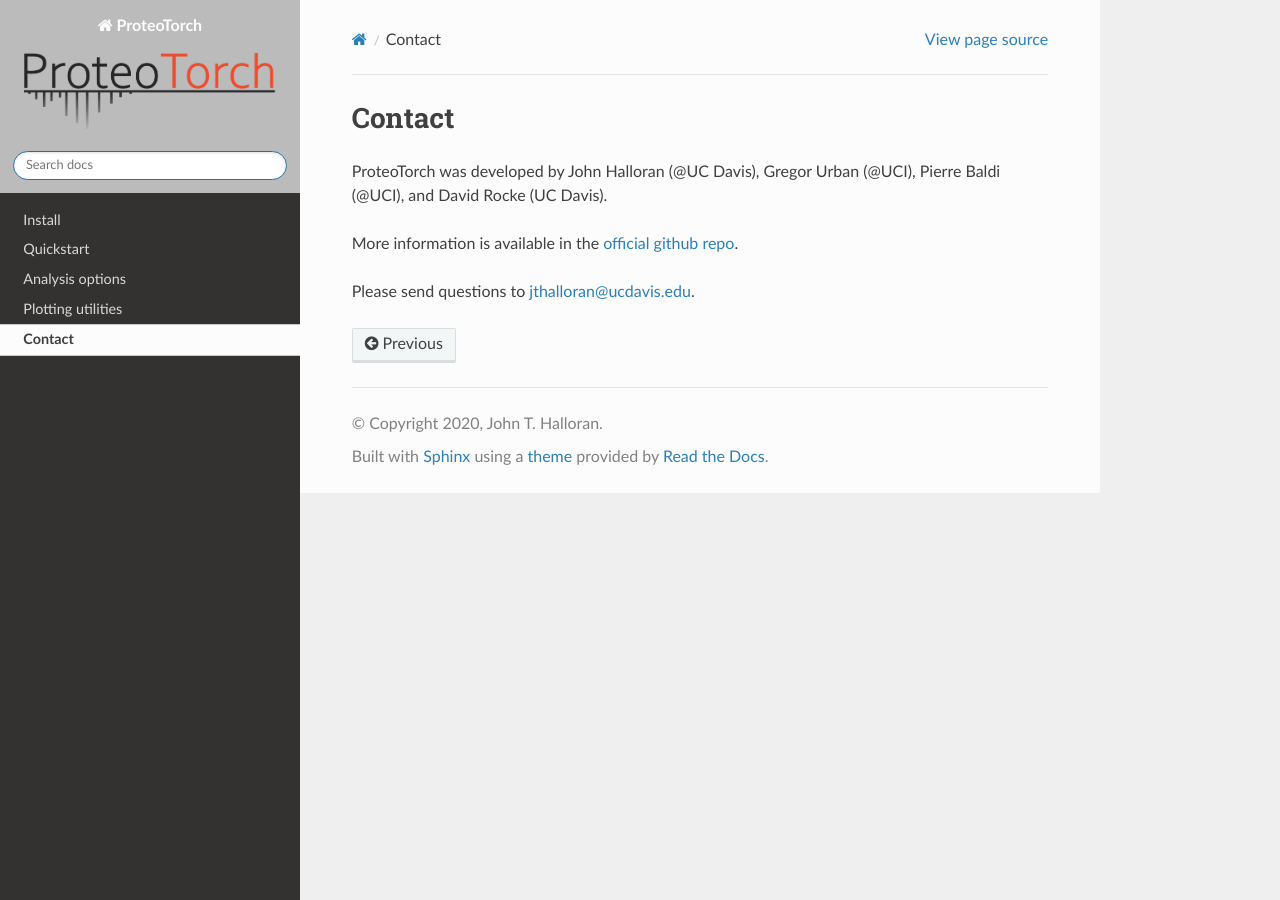
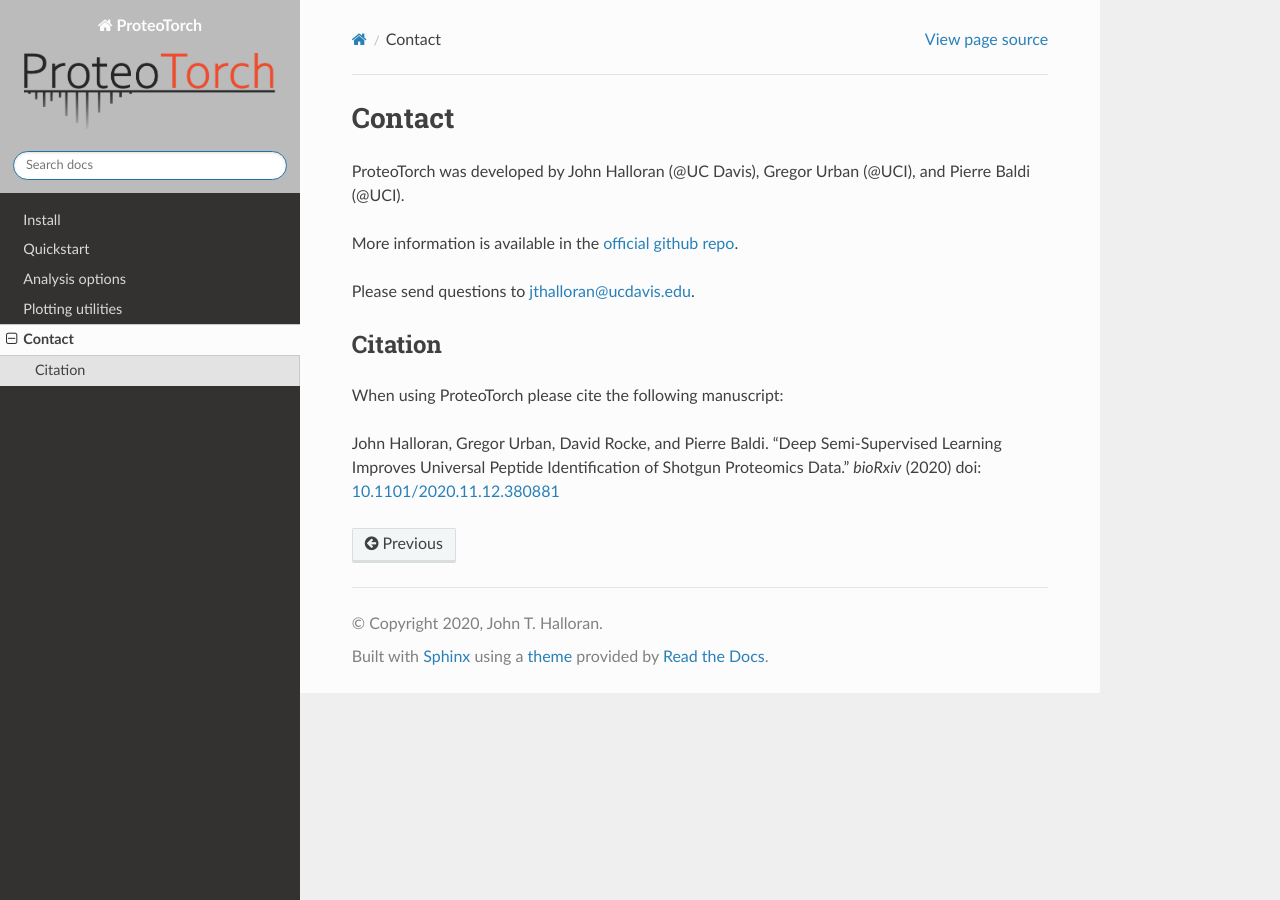
Before and after one commit to proteoTorch/proteoTorch, a Sphinx documentation site: the page built from docs/contact.md, in a window 1280 px wide. Built offline with Sphinx 7.4.7 and the Read the Docs theme 2.0.0, drawn with Linux system fonts in a browser that asks for light colours.

Commit message:
Updating documentation

```diff
--- a/docs/contact.md
+++ b/docs/contact.md
@@ -1,6 +1,11 @@
 # Contact
-ProteoTorch was developed by John Halloran (@UC Davis), Gregor Urban (@UCI), Pierre Baldi (@UCI), and David Rocke (UC Davis).
+ProteoTorch was developed by John Halloran (@UC Davis), Gregor Urban (@UCI), and Pierre Baldi (@UCI).
 
-More information is available in the [official github repo](https://github.com/johnhalloran321/proteoTorch).
+More information is available in the [official github repo](https://github.com/proteoTorch/proteoTorch).
 
 Please send questions to <jthalloran@ucdavis.edu>.
+
+## Citation
+When using ProteoTorch please cite the following manuscript:
+
+John Halloran, Gregor Urban, David Rocke, and Pierre Baldi.  "Deep Semi-Supervised Learning Improves Universal Peptide Identification of Shotgun Proteomics Data." *bioRxiv* (2020) doi: [10.1101/2020.11.12.380881](https://doi.org/10.1101/2020.11.12.380881)
--- a/setup.py
+++ b/setup.py
@@ -2,7 +2,7 @@
 import sys
 
 if (sys.version_info[0] == 3 and sys.version_info[1] < 0):
-    print("PRISM requires Python version 3.0 or later")
+    print("ProteoTorch requires Python version 3.0 or later")
     sys.exit(1)
 
 from setuptools import setup, find_packages
@@ -13,11 +13,9 @@
 DISTNAME = 'ProteoTorch'
 VERSION = '0.1.0'
 DESCRIPTION = 'Deep semi-supervised learning for identification of shotgun proteomics data'
-# with open('README.md') as f_in:
-#     LONG_DESCRIPTION = f_in.read()
 AUTHOR = 'John T. Halloran, Gregor Urban'
 AUTHOR_EMAIL = 'johnhalloran321@gmail.com, gur9000@outlook.com'
-URL = 'https://github.com/johnhalloran321/proteoTorch'
+URL = 'https://github.com/proteoTorch/proteoTorch'
 LICENSE='OSL-3.0'
 
 CLASSIFIERS = ["Natural Language :: English",
```
